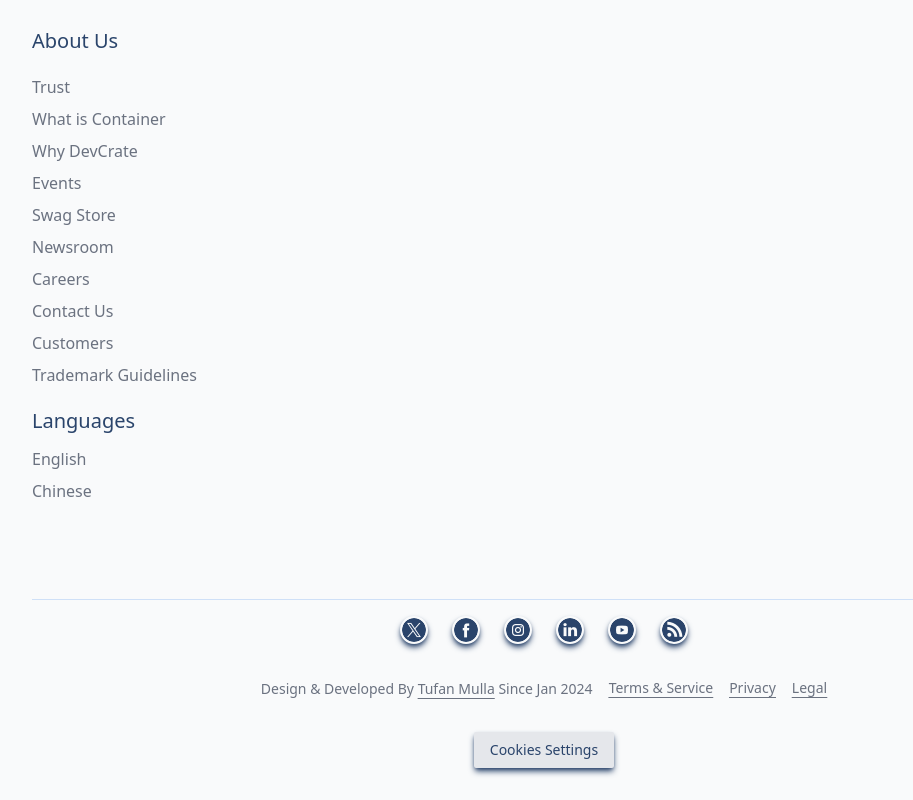
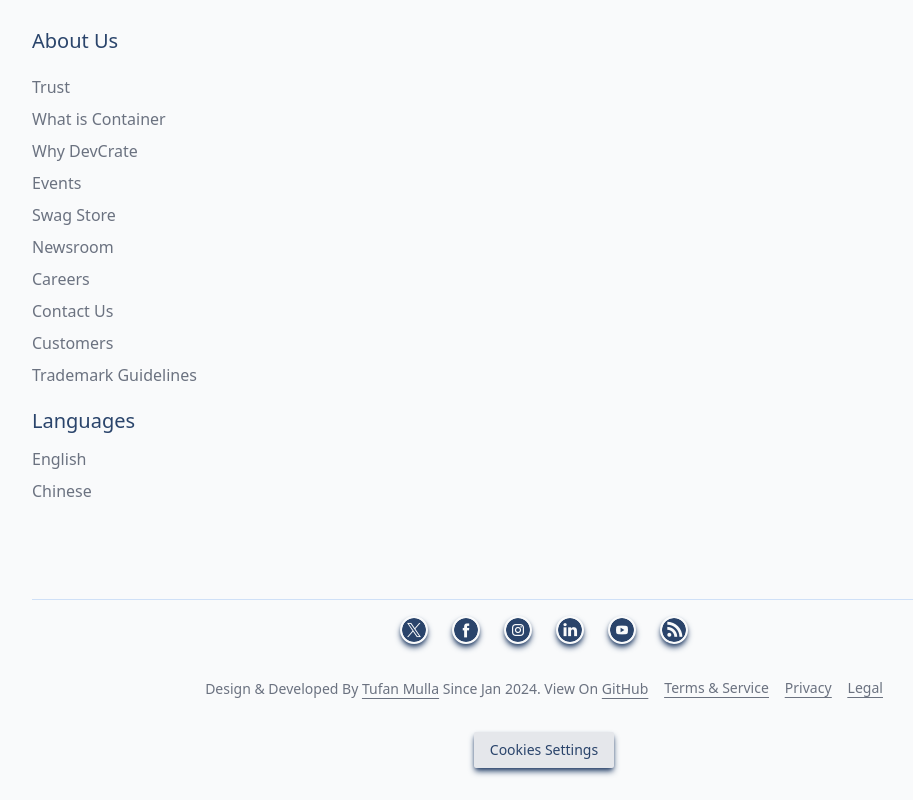
Before and after one commit to tufanmulla/DevCrate, a website: page index.html in a window 1280 px wide. Shown: the part 7127-7927 px from the top of the page, without its empty margins (96-1009 px from the left). Drawn offline with Linux system fonts and the light colour scheme; files whose address does not match are found by name.

Commit message:
update footer copyright content

```diff
--- a/index.html
+++ b/index.html
@@ -1364,7 +1364,15 @@
                   href="https://www.tufanmulla.com"
                   >Tufan Mulla</a
                 >
-                Since Jan 2024</span
+                Since Jan 2024. View On
+                <a
+                  class="underline underline-offset-4"
+                  title="Github"
+                  target="_blank"
+                  rel="noopener"
+                  href="https://www.github.com/tufanmulla"
+                  >GitHub</a
+                ></span
               >
             </li>
             <li class="footer-li-styles-2">
--- a/js/index.js
+++ b/js/index.js
@@ -1,5 +1,4 @@
 // define a variable
-
 let menuBar = document.querySelector("#menuBar");
 let navigationBar = document.querySelector("#navigationBar");
 let headerPart3 = document.querySelector("#headerPart3");
```
